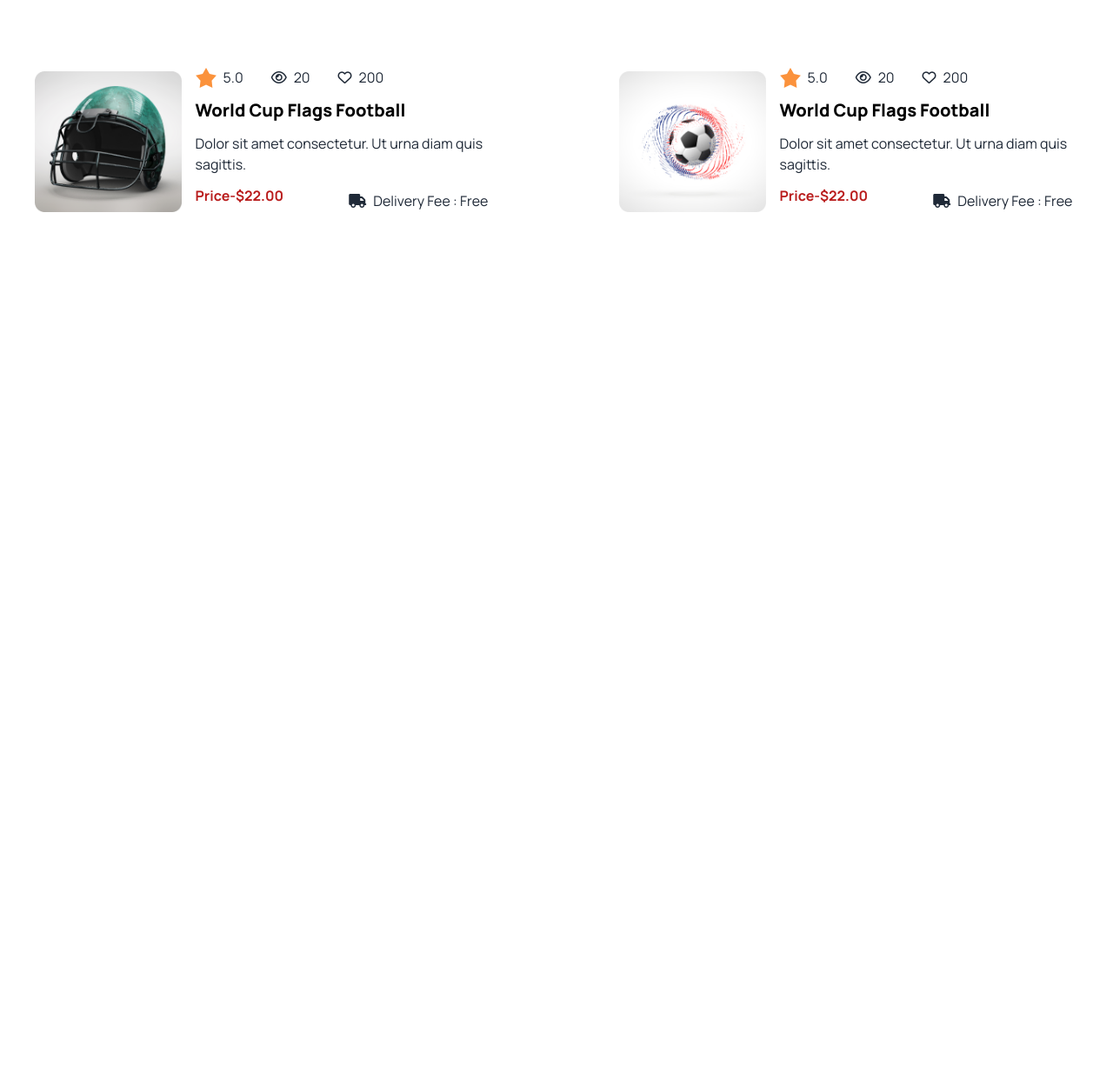
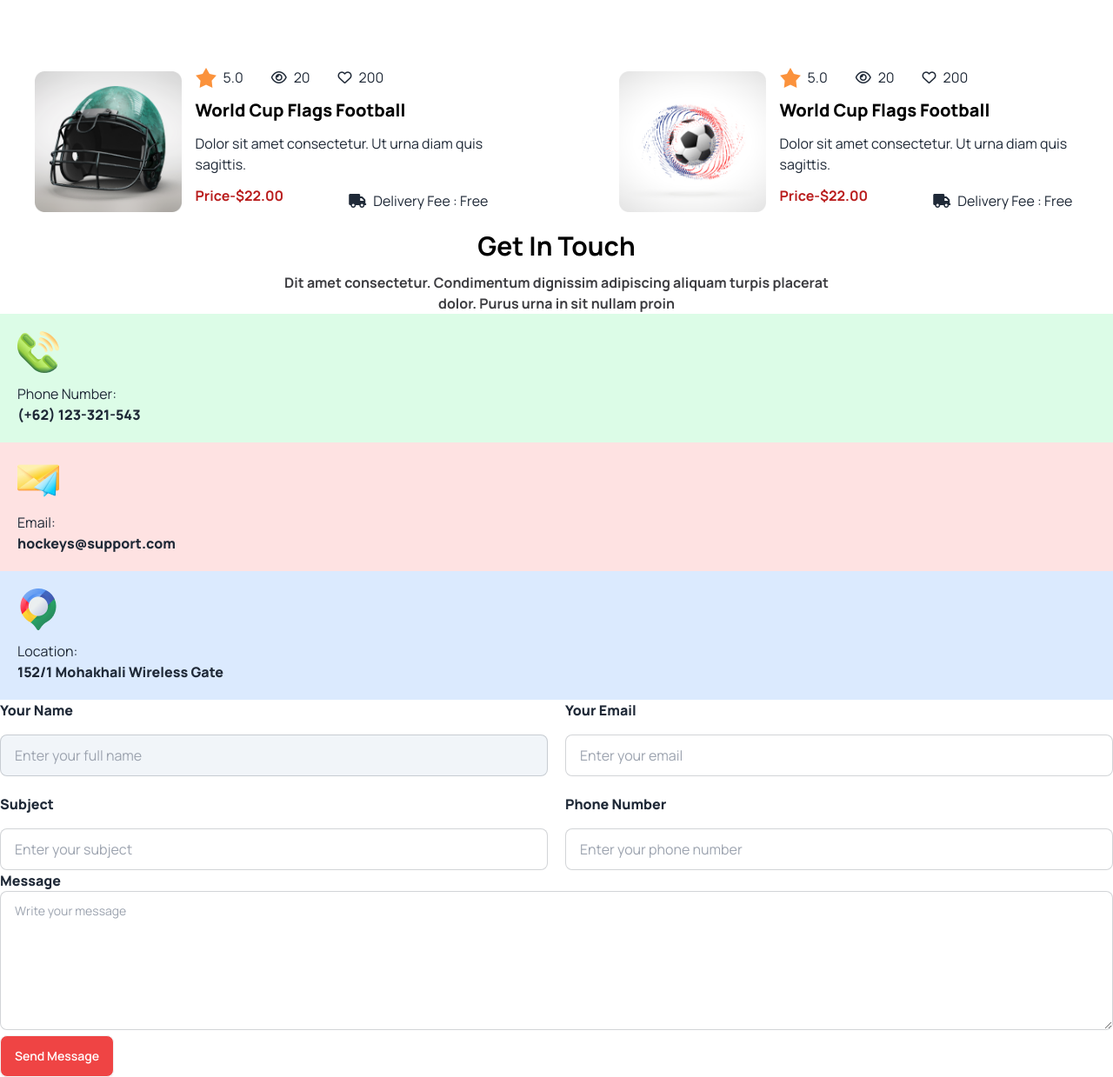
Before and after one commit to forhad9009/hockeys_club, a plain HTML site: page index.html in a window 1280 px wide. Shown: the part 3217-4456 px from the top of the page at 87% size. Before the commit the page ends 3482 px from the top, so only its background shows below. Drawn offline with nearby package versions, Linux system fonts and the light colour scheme.

Commit message:
added get in touch section

```diff
--- a/index.html
+++ b/index.html
@@ -365,6 +365,62 @@
 
        </div>
      </div>
+
+     <!-- Get In Touch section -->
+
+     <div class="text-center lg:w-2/4 mx-auto">
+        <h3 class="text-3xl font-bold text-black mb-3">Get In Touch</h3>
+        <p class="text-secondary-color font-bold">Dit amet consectetur. Condimentum dignissim      adipiscing aliquam turpis placerat
+           dolor. Purus urna in sit nullam proin</p>
+     </div>
+
+     <div>
+        <div>
+            <div class="bg-green-100 p-5">
+                <img src="Images/Group 1171275317.png" alt="">
+                <h2 class="mt-3">Phone Number:</h2>
+                <h4 class="font-extrabold">(+62) 123-321-543</h4>
+            </div>
+            <div class="bg-red-100 p-5">
+                <img src="Images/Group 1171275318.png" alt="">
+                <h2 class="mt-3">Email:</h2>
+                <h4 class="font-extrabold">hockeys@support.com</h4>
+            </div>
+            <div class="bg-blue-100 p-5">
+                <img src="Images/Group 1171275321.png" alt="">
+                <h2 class="mt-3">Location:</h2>
+                <h4 class="font-extrabold">152/1 Mohakhali Wireless Gate</h4>
+            </div>
+         </div>
+
+         <div>
+            <div>
+               <div class="grid grid-cols-1 lg:grid-cols-2 gap-5">
+                <div>
+                    <label class="font-extrabold" for="">Your Name</label>
+                <input type="text" placeholder="Enter your full name" class="input input-bordered w-full mt-4 bg-slate-100 bottom-none outline-none" />
+                </div>
+               <div>
+                <label class="font-extrabold" for="">Your Email</label>
+                <input type="text" placeholder="Enter your email" class="input input-bordered w-full mt-4" />
+               </div>
+              <div>
+                <label class="font-extrabold" for="">Subject</label>
+                <input type="text" placeholder="Enter your subject" class="input input-bordered w-full mt-4" />
+              </div>
+               <div>
+                <label class="font-extrabold" for="">Phone Number</label>
+                <input type="text" placeholder="Enter your phone number" class="input input-bordered w-full mt-4" />
+               </div>
+               </div>
+                <label class="font-extrabold" for="">Message</label>
+                <textarea class="w-full h-40 textarea textarea-bordered" placeholder="Write your message"></textarea>
+                <button class="btn bg-red-500 text-white">Send Message</button>
+            </div>
+         </div>
+
+     </div>
+
     </main>
     <footer>
 
```
